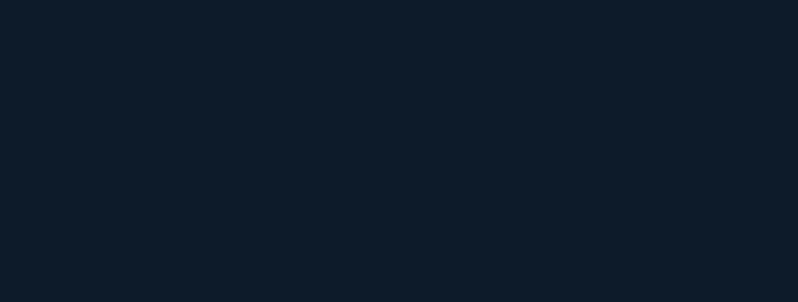
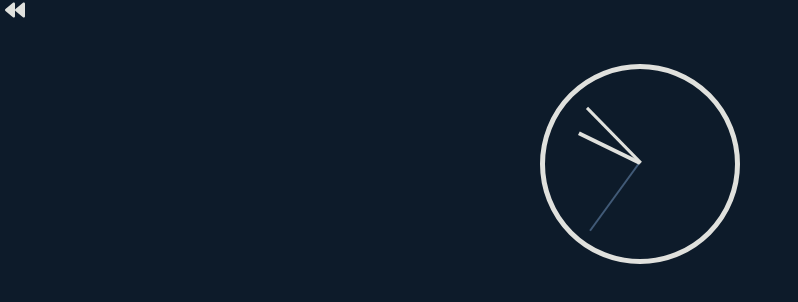
Before and after one commit to Dimterion/Playground, a React (Vite) app: page /clock in a window 1280 px wide. Before the commit this address had no page. Shown: the top 302 px of the page, without its empty margins (0-798 px from the left). Built offline with nearby package versions, Linux system fonts and the light colour scheme.

Commit message:
add Clock page

```diff
--- a/src/App.jsx
+++ b/src/App.jsx
@@ -2,6 +2,7 @@ import { BrowserRouter, Routes, Route } from "react-router-dom";
 import Home from "./pages/Home/Home";
 import RPSGame from "./pages/RPSGame/RPSGame";
 import CardsGame from "./pages/CardsGame/CardsGame";
+import Clock from "./pages/Clock/Clock";
 
 export default function App() {
   return (
@@ -10,6 +11,7 @@ export default function App() {
         <Route path="/" element={<Home />} />
         <Route path="/rps-game" element={<RPSGame />} />
         <Route path="/cards-game" element={<CardsGame />} />
+        <Route path="/clock" element={<Clock />} />
       </Routes>
     </BrowserRouter>
   );
--- /dev/null
+++ b/src/pages/Clock/Clock.jsx
@@ -0,0 +1,46 @@
+import { useEffect, useRef } from "react";
+import Header from "../../components/Header/Header";
+import "./clock.css";
+
+function Clock() {
+  const secondsRef = useRef(null);
+  const minutesRef = useRef(null);
+  const hoursRef = useRef(null);
+
+  useEffect(() => {
+    function setTime() {
+      const now = new Date();
+
+      const seconds = now.getSeconds();
+      const secondsDegrees = (seconds / 60) * 360 + 90;
+      secondsRef.current.style.transform = `rotate(${secondsDegrees}deg)`;
+
+      const minutes = now.getMinutes();
+      const minutesDegrees = (minutes / 60) * 360 + (seconds / 60) * 6 + 90;
+      minutesRef.current.style.transform = `rotate(${minutesDegrees}deg)`;
+
+      const hours = now.getHours();
+      const hoursDegrees = (hours / 12) * 360 + (minutes / 60) * 30 + 90;
+      hoursRef.current.style.transform = `rotate(${hoursDegrees}deg)`;
+    }
+
+    const intervalId = setInterval(setTime, 1000);
+
+    return () => clearInterval(intervalId);
+  }, []);
+
+  return (
+    <main>
+      <Header />
+      <section className="clock-section">
+        <div className="clock-spanContainer">
+          <span className="clock-span" ref={secondsRef}></span>
+          <span className="clock-span" ref={minutesRef}></span>
+          <span className="clock-span" ref={hoursRef}></span>
+        </div>
+      </section>
+    </main>
+  );
+}
+
+export default Clock;
--- /dev/null
+++ b/src/pages/Clock/clock.css
@@ -0,0 +1,44 @@
+.clock-section {
+  width: 200px;
+  max-width: 90vw;
+  height: 200px;
+  max-height: 90vh;
+  padding: 10px;
+  border: 5px solid var(--secondary);
+  border-radius: 50%;
+  margin: 5vh auto;
+}
+
+.clock-spanContainer {
+  width: 100%;
+  height: 100%;
+  transform: translateY(-3px);
+}
+
+.clock-spanContainer span:nth-child(1) {
+  width: 50%;
+  height: 2px;
+  background: var(--tertiary);
+}
+
+.clock-spanContainer span:nth-child(2) {
+  left: 5%;
+  width: 45%;
+  height: 3px;
+}
+
+.clock-spanContainer span:nth-child(3) {
+  left: 10%;
+  width: 40%;
+  height: 4px;
+}
+
+.clock-span {
+  position: absolute;
+  top: 50%;
+  background: var(--secondary);
+  transform: rotate(90deg);
+  transform-origin: 100%;
+  transition: all 0.05s;
+  transition-timing-function: cubic-bezier(0.1, 2.5, 0.55, 1);
+}
--- a/src/pages/Home/Home.jsx
+++ b/src/pages/Home/Home.jsx
@@ -12,6 +12,9 @@ export default function Home() {
       <Link to="/rps-game" className="home-link">
         Rock, Paper, Scissors
       </Link>
+      <Link to="/clock" className="home-link">
+        Clock
+      </Link>
     </section>
   );
 }
--- a/src/pages/Home/home.css
+++ b/src/pages/Home/home.css
@@ -8,11 +8,12 @@
 }
 
 .home-link {
+  width: 300px;
   max-width: 95vw;
   padding: 10px;
   border: 3px solid var(--secondary);
   border-radius: 5px;
-  margin: auto;
+  margin: 10px auto;
   background: var(--tertiary);
   color: var(--secondary);
   font-size: 1.25rem;
```
